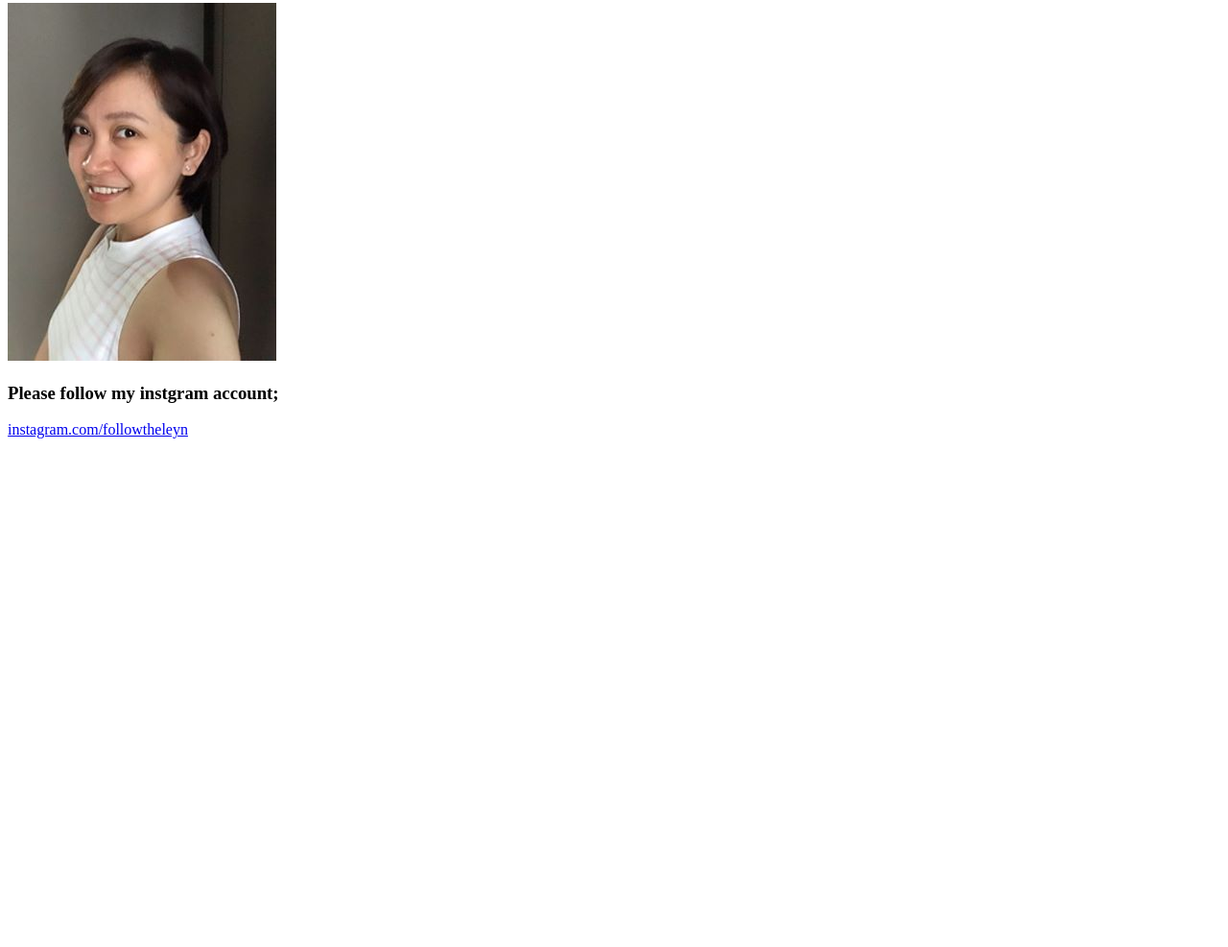
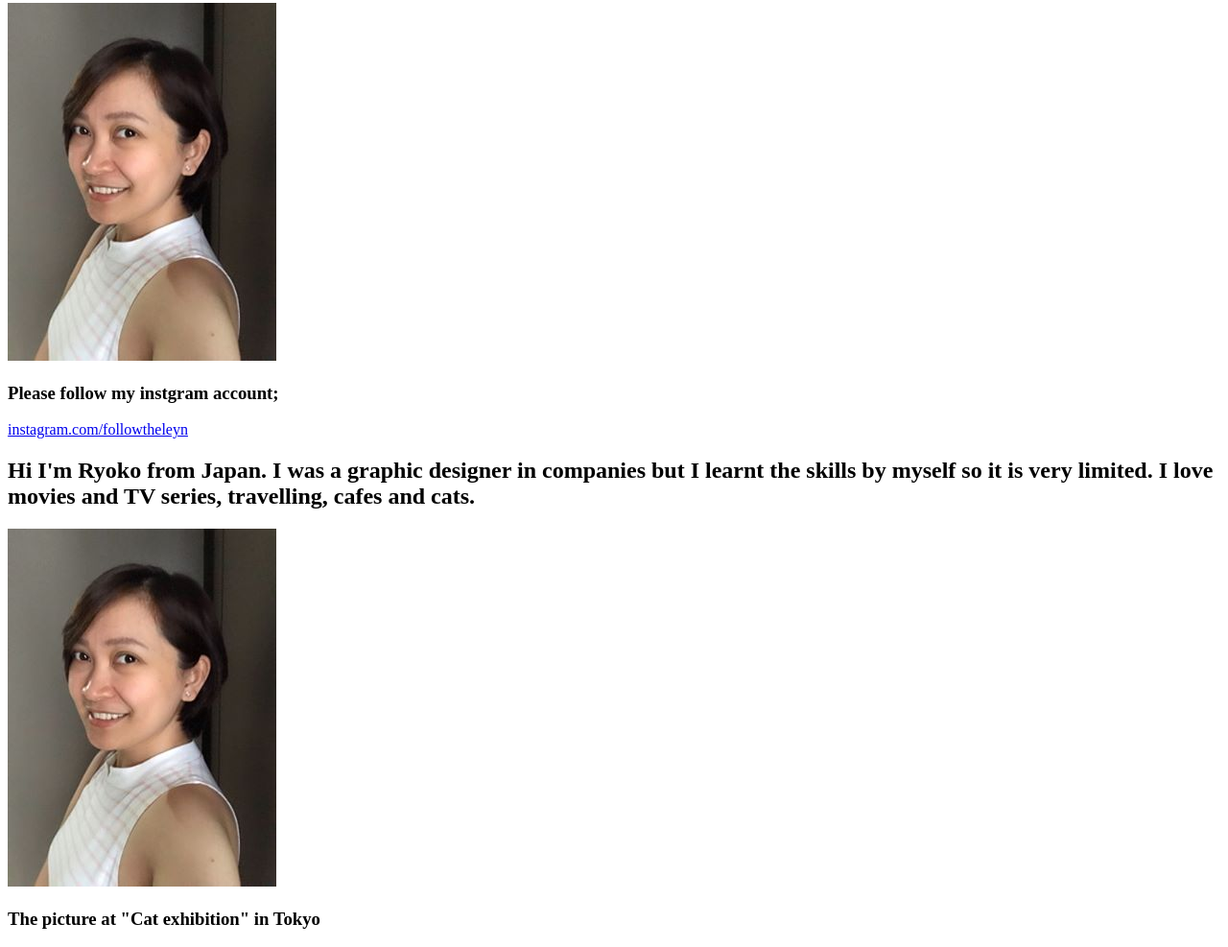
Before and after one commit to ElaineBalgos/Balgos_E_Oka_R_HW1, a plain HTML site: page index.html in a window 1280 px wide. Shown: the part 151-1138 px from the top of the page at 96% size. Before the commit the page ends 800 px from the top, so only its background shows below. Drawn offline with Linux system fonts and the light colour scheme.

Commit message:
update readme file

```diff
--- a/index.html
+++ b/index.html
@@ -10,5 +10,12 @@
 <h3>Please follow my instgram account;</h3>
 <a href="http://www.instagram.com/followtheleyn">instagram.com/followtheleyn</a>
 
+<h2>Hi I'm Ryoko from Japan. I was a graphic designer in companies but I learnt the skills by myself so it is very limited. I love movies and TV series, travelling, cafes and cats.</h2>
+<image src="images/pic.jpg"><br>
+<h3>The picture at "Cat exhibition" in Tokyo</h3>
+<link rel="stylesheet" href="images/RyokoOkaPic.JPG"</a>
+
+
+
 </body>
 </html>
```
Also changed, not shown: images/RyokoOkaPic.JPG (added), 1 other file.
